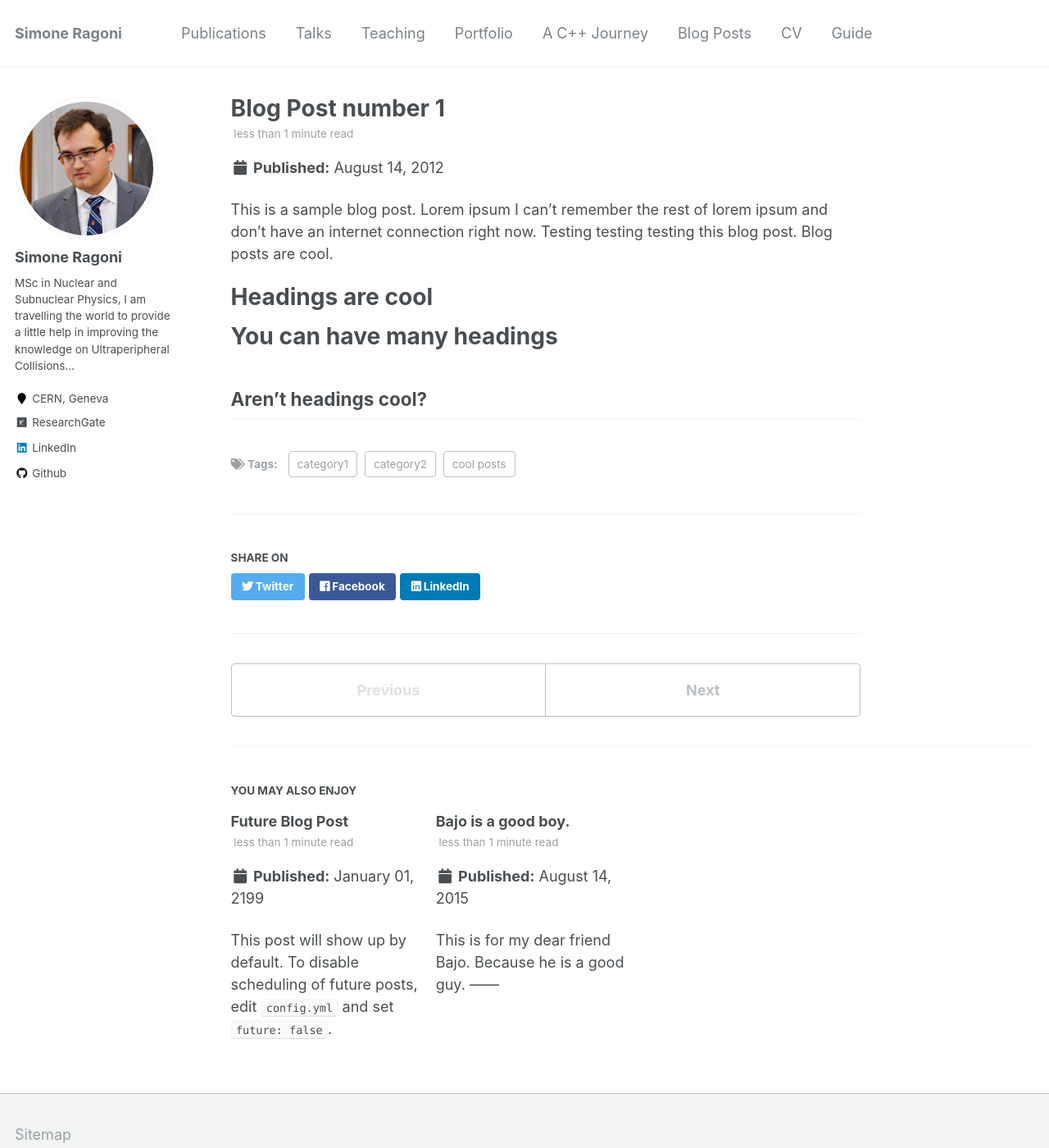
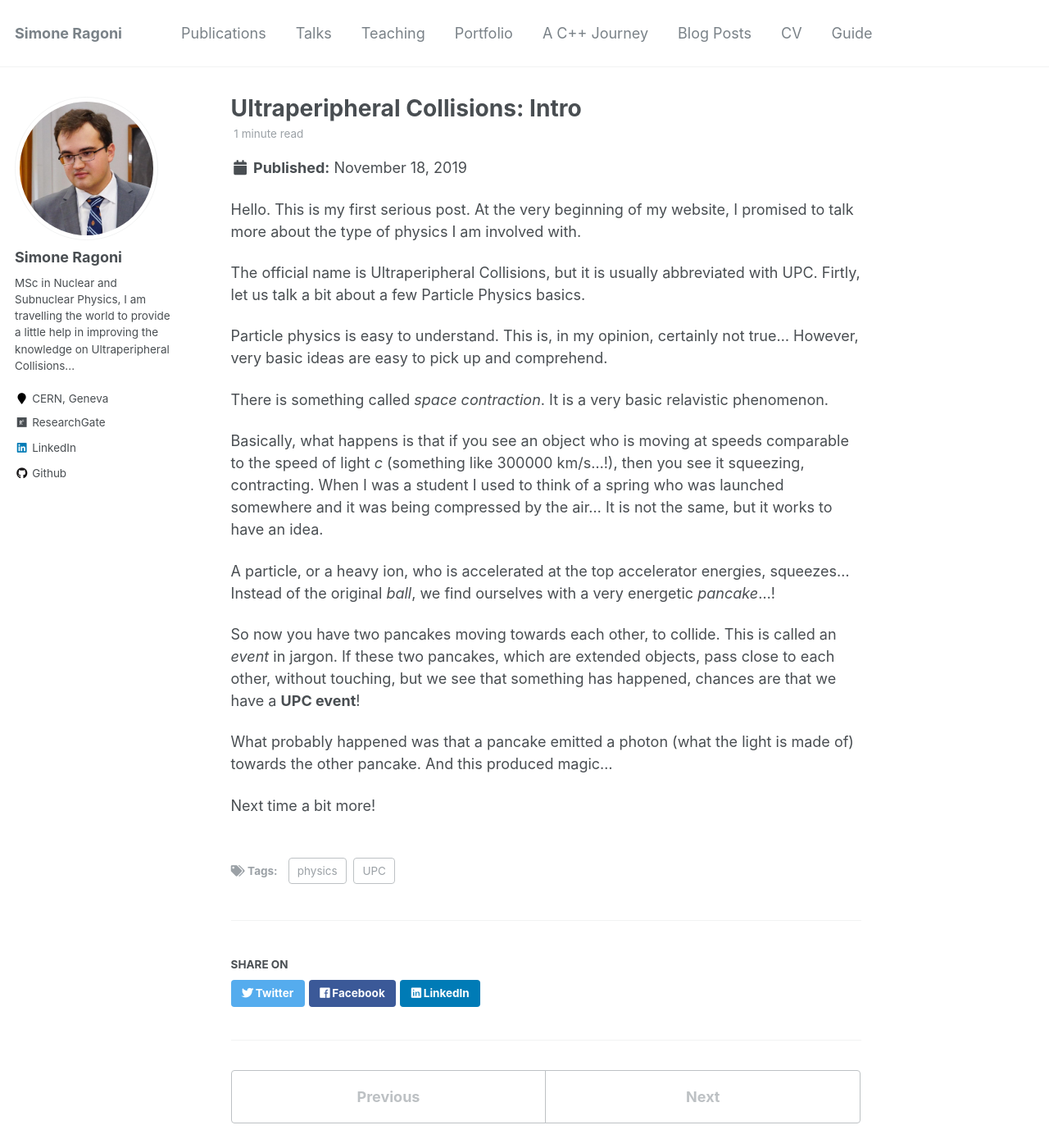
Before and after one commit to mdarabiamin/siragoni.github.io, a Jekyll site: the page built from _posts/2012-08-14-blog-post-1.md, in a window 1280 px wide and 1400 px high. Shown: the whole window at 82% size. Built offline with Jekyll 4.4.1, drawn with Linux system fonts in a browser that asks for light colours.

Commit message:
Update 2012-08-14-blog-post-1.md

```diff
--- a/_posts/2012-08-14-blog-post-1.md
+++ b/_posts/2012-08-14-blog-post-1.md
@@ -1,20 +1,33 @@
 ---
-title: 'Blog Post number 1'
-date: 2012-08-14
-permalink: /posts/2012/08/blog-post-1/
+title: 'Ultraperipheral Collisions: Intro'
+date: 2019-11-18
+permalink: /posts/2019/11/UltraperipheralCollisionsIntro/
 tags:
-  - cool posts
-  - category1
-  - category2
+  - UPC
+  - physics
 ---
 
-This is a sample blog post. Lorem ipsum I can't remember the rest of lorem ipsum and don't have an internet connection right now. Testing testing testing this blog post. Blog posts are cool.
+Hello. This is my first serious post.
+At the very beginning of my website, I promised to talk more about the type of physics I am involved with.
 
-Headings are cool
-======
+The official name is Ultraperipheral Collisions, but it is usually abbreviated with UPC.
+Firtly, let us talk a bit about a few Particle Physics basics.
 
-You can have many headings
-======
+Particle physics is easy to understand.
+This is, in my opinion, certainly not true...
+However, very basic ideas are easy to pick up and comprehend.
 
-Aren't headings cool?
-------
+There is something called *space contraction*.
+It is a very basic relavistic phenomenon.
+
+Basically, what happens is that if you see an object who is moving at speeds comparable to the speed of light *c* (something like 300000 km/s...!), then you see it squeezing, contracting.
+When I was a student I used to think of a spring who was launched somewhere and it was being compressed by the air... It is not the same, but it works to have an idea.
+
+A particle, or a heavy ion, who is accelerated at the top accelerator energies, squeezes... Instead of the original *ball*, we find ourselves with a very energetic *pancake*...!
+
+So now you have two pancakes moving towards each other, to collide. This is called an *event* in jargon.
+If these two pancakes, which are extended objects, pass close to each other, without touching, but we see that something has happened, chances are that we have a **UPC event**!
+
+What probably happened was that a pancake emitted a photon (what the light is made of) towards the other pancake. And this produced magic...
+
+Next time a bit more!
```
